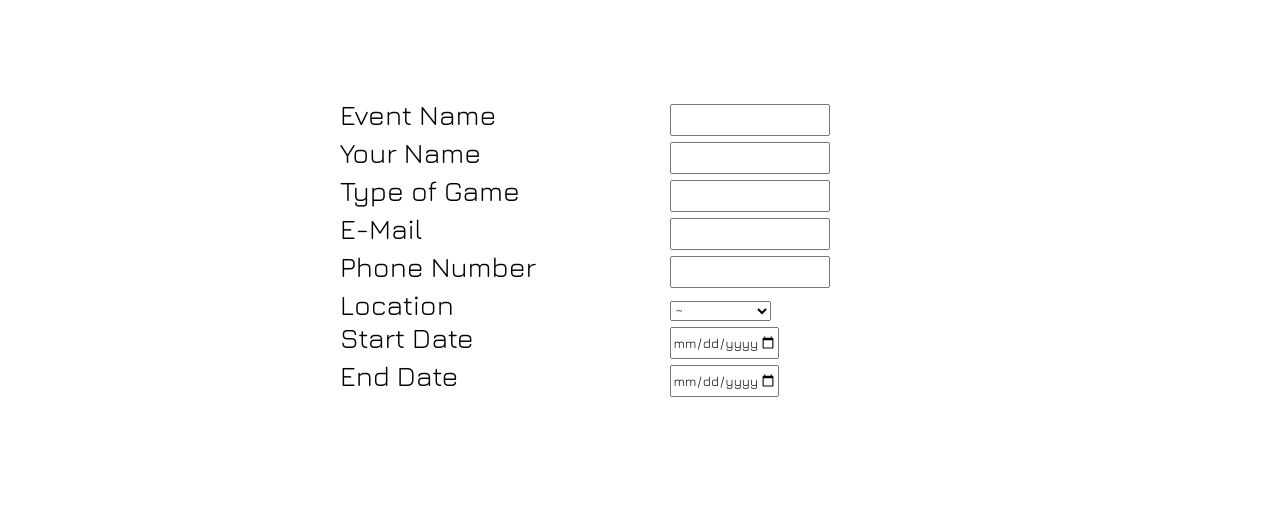
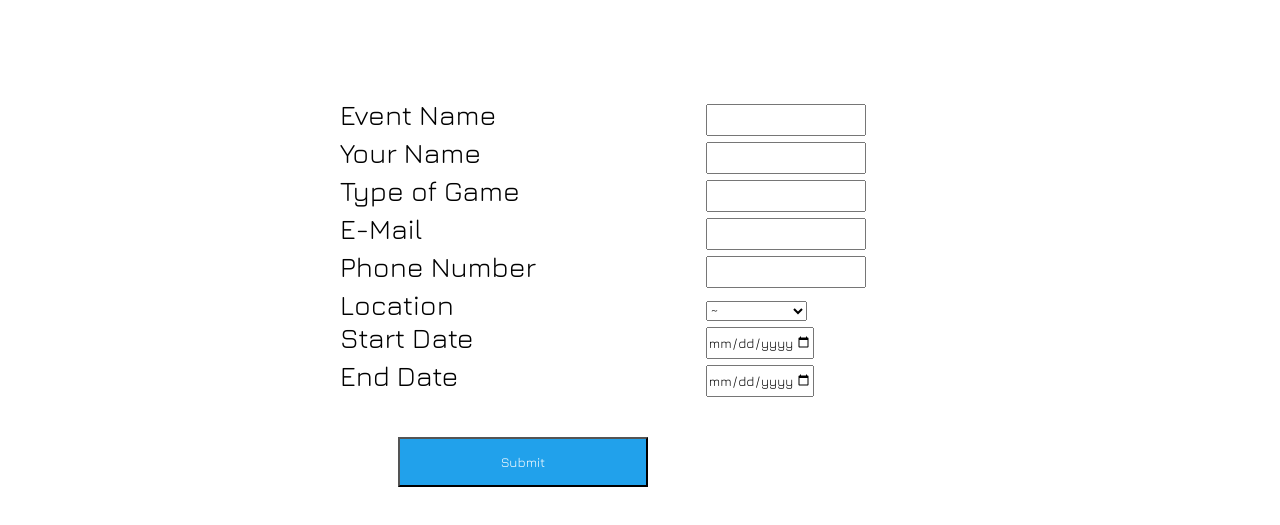
Before and after one commit to tjballworm/Hackathon2020, a website: page Public/Create.html in a window 1280 px wide. Shown: the part 185-710 px from the top of the page. Drawn offline with nearby package versions, Linux system fonts and the light colour scheme.

Commit message:
added submit button

```diff
--- a/Public/Create.css
+++ b/Public/Create.css
@@ -18,6 +18,16 @@ main{
 }
 body{
     width: 100%;
+}
+
+#submitBtn{
+    display: table;
+    margin: 40px auto;
+    text-align: center;
+    width: 250px;
+    height: 50px;
+    background-color: #21a1eb;
+    color: white;
 }
 
 #locationSpec{
--- a/Public/Create.html
+++ b/Public/Create.html
@@ -81,6 +81,7 @@
                            min = "2020-1-25"
                            max = "2021-12-31" />
                 </p>
+                <button type="button" id ="submitBtn" onclick="alert('Thanks for adding an event!')">Submit</button>
 
         </form>
 
```
